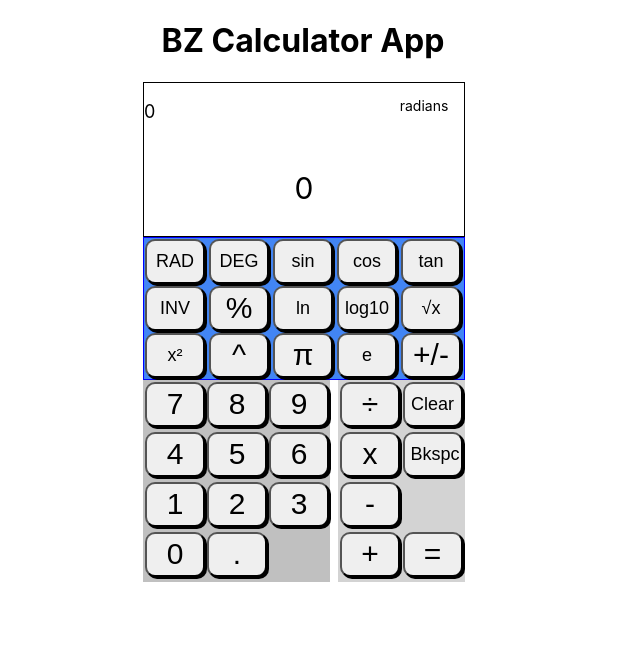
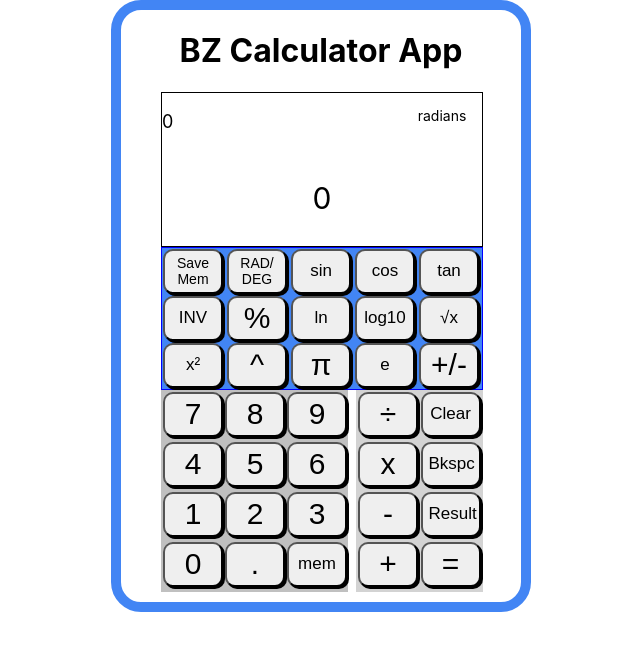
Before and after one commit to BennyZ3/bz-calculator, a React (Create React App) app: page / in a window 1280 px wide. Shown: the top 650 px of the page, without its empty margins (337-977 px from the left). Built offline with nearby package versions, Linux system fonts and the light colour scheme.

Commit message:
added 3 more button features and soem styling updates

```diff
--- a/src/App.css
+++ b/src/App.css
@@ -2,10 +2,12 @@
   text-align: center;
 }
 .container {
-  margin-left: 37.5%;
+  margin-left: 10%;
   display: grid;
   grid-template-columns: 3fr 2fr;
   width: 325px;
+  margin-bottom: 10px;
+  /* margin-top: 1px; */
 }
 .numpad {
   display: grid;
@@ -27,7 +29,8 @@
   display: grid;
   grid-template-columns: repeat(5, 1fr);
   width: 320px;
-  margin-left: 37.5%;
+  margin-left: 10%;
+  /* margin-top: 1px; */
   background-color: #4285f4;
   border: 1px solid blue;
 }
@@ -46,12 +49,12 @@ p {
 }
 
 .word {
-  font-size: 18px;
+  font-size: 17px;
 }
 .display {
   width: 320px;
   border: 1px solid black;
-  margin-left: 37.5%;
+  margin-left: 10%;
   display: grid;
   grid-template-columns: 3fr 1fr;
 }
@@ -66,3 +69,12 @@ p {
 .mode {
   font-size: 14px;
 }
+.long {
+  font-size: 14px;
+}
+.App {
+  border: #4285f4 10px solid;
+  border-radius: 30px;
+  width: 400px;
+  margin-left: 35%;
+}
--- a/src/App.js
+++ b/src/App.js
@@ -14,6 +14,7 @@ class App extends react.Component {
       result: "0",
       inputs: [],
       mode: "radians",
+      memory: "",
     };
   }
 
@@ -128,11 +129,15 @@ class App extends react.Component {
       case "inv":
         this.setState({ displayValue: 1 / current });
         break;
-      case "radians":
-        this.setState({ mode: "radians" });
+      case "mem":
+        this.setState({ memory: current });
         break;
-      case "degrees":
-        this.setState({ mode: "degrees" });
+      case "mode":
+        if (this.state.mode === "radians") {
+          this.setState({ mode: "degrees" });
+        } else {
+          this.setState({ mode: "radians" });
+        }
         break;
       case "sin":
         if (this.state.mode === "radians") {
@@ -219,6 +224,14 @@ class App extends react.Component {
       });
     }
   };
+
+  resultButton = () => {
+    this.setState({ displayValue: this.state.result });
+  };
+
+  memory = () => {
+    this.setState({ displayValue: this.state.memory });
+  };
   render() {
     return (
       <div className="App">
@@ -231,11 +244,12 @@ class App extends react.Component {
         </div>
         <ExtraFunctions extraFunctions={this.extraFunctions} />
         <div className="container">
-          <Numbers numberPress={this.numberPress} />
+          <Numbers numberPress={this.numberPress} memory={this.memory} />
           <BaseFunctions
             operation={this.operation}
             clear={this.clear}
             back={this.backSpace}
+            resultButton={this.resultButton}
           />
         </div>
       </div>
--- a/src/components/BaseFunctions.js
+++ b/src/components/BaseFunctions.js
@@ -16,7 +16,9 @@ const BaseFunctions = (props) => {
       <button className="buttons" value="subtract" onClick={props.operation}>
         -
       </button>
-      <div />
+      <button className="buttons word" onClick={props.resultButton}>
+        Result
+      </button>
       <button className="buttons" value="add" onClick={props.operation}>
         +
       </button>
--- a/src/components/ExtraFunctions.js
+++ b/src/components/ExtraFunctions.js
@@ -2,18 +2,18 @@ const ExtraFunctions = (props) => {
   return (
     <div className="extraFunctions">
       <button
-        className="buttons word"
-        value="radians"
+        className="buttons word long"
+        value="mem"
         onClick={props.extraFunctions}
       >
-        RAD
+        Save Mem
       </button>
       <button
-        className="buttons word"
-        value="degrees"
+        className="buttons word long"
+        value="mode"
         onClick={props.extraFunctions}
       >
-        DEG
+        RAD/ DEG
       </button>
       <button
         className="buttons word"
--- a/src/components/Numbers.js
+++ b/src/components/Numbers.js
@@ -34,6 +34,9 @@ const Numbers = (props) => {
       <button className="buttons" value="." onClick={props.numberPress}>
         .
       </button>
+      <button className="buttons word" onClick={props.memory}>
+        mem
+      </button>
     </div>
   );
 };
```
